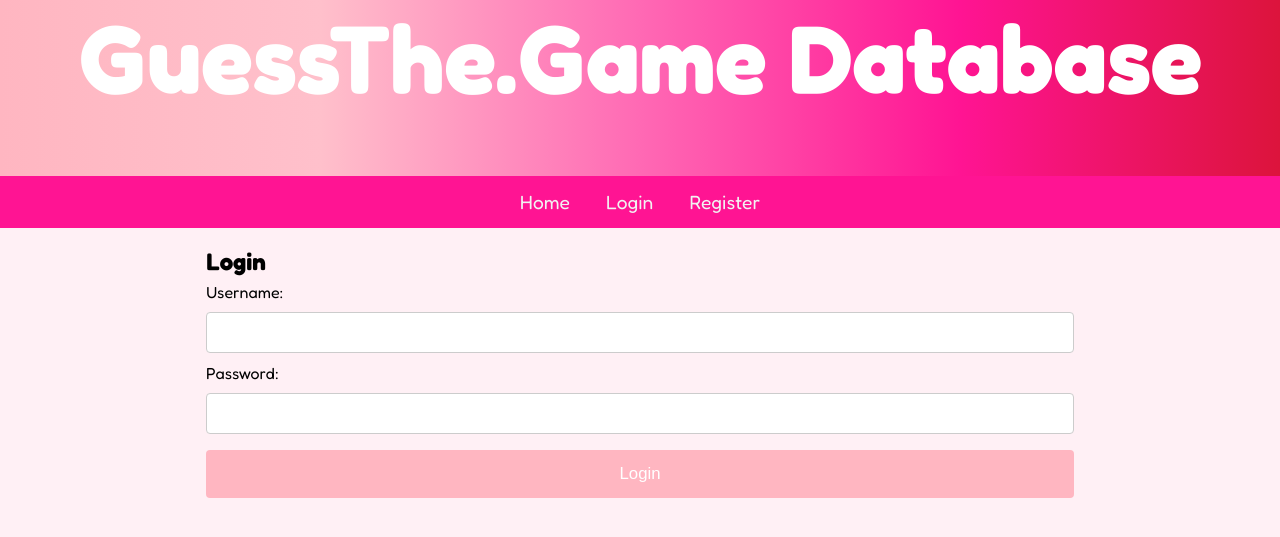
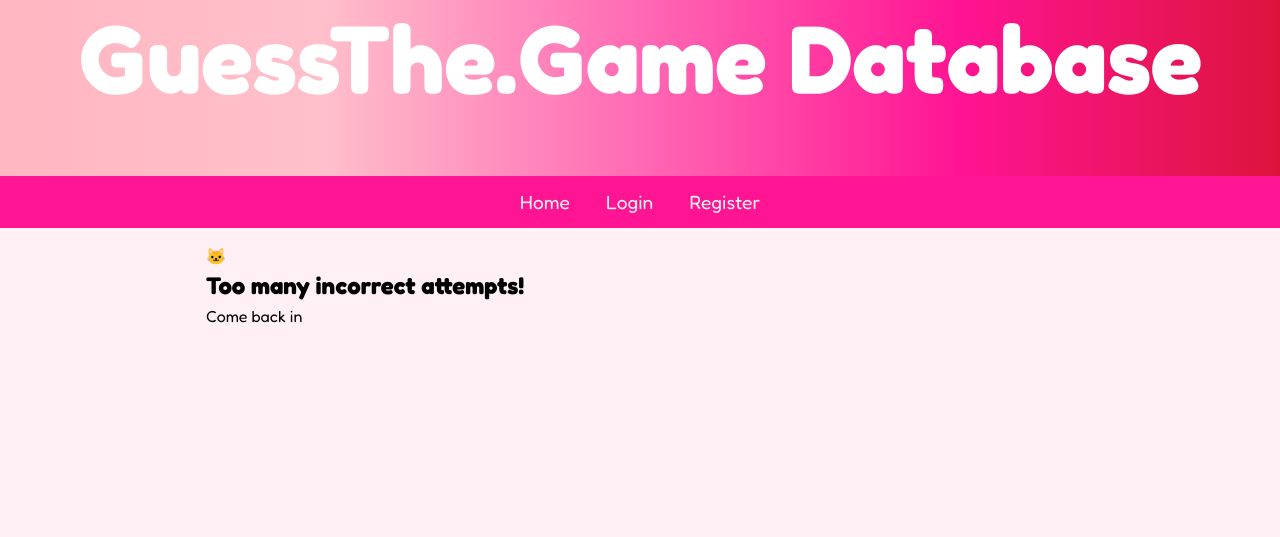
Before and after one commit to Aarushi0P/GTGDB-Project, a Flask app: template templates/login.html in a window 1280 px wide. Shown: the part 119-656 px from the top of the page. Run offline with Flask 3, Linux system fonts and the light colour scheme; the template is opened without the code that fills it: most values are stand-ins (such as "Sample title", 1, 10 or a date in 2020).

Commit message:
Updating login rate limit

```diff
--- a/templates/login.html
+++ b/templates/login.html
@@ -1,6 +1,37 @@
 {% extends "base.html" %}
 
 {% block content %}
+{% if locked_until %}
+<div class="lockout-overlay">
+    <div class="lockout-box">
+        <div class="lockout-cat">🐱</div>
+        <h2>Too many incorrect attempts!</h2>
+        <p>Come back in <span id="countdown"></span></p>
+    </div>
+</div>
+
+<script>
+    const lockedUntil = {{ locked_until|int }};
+    function updateCountdown() {
+        const now = Math.floor(Date.now() / 1000);
+        let remaining = lockedUntil - now;
+
+        if (remaining <= 0) {
+            window.location.reload();
+            return;
+        }
+
+        const minutes = Math.floor(remaining / 60);
+        const seconds = remaining % 60;
+        document.getElementById("countdown").textContent =
+            `${minutes}:${seconds.toString().padStart(2, "0")}`;
+    }
+
+    updateCountdown();
+    setInterval(updateCountdown, 1000);
+</script>
+
+{% else %}
 <h2>Login</h2>
 {% if error %}
 <p style="color: #FF1493; font-weight: bold;">{{ error }}</p>
@@ -12,4 +43,5 @@
     <input type="password" name="password" id="password">
     <input type="submit" value="Login">
 </form>
+{% endif %}
 {% endblock %}
```
